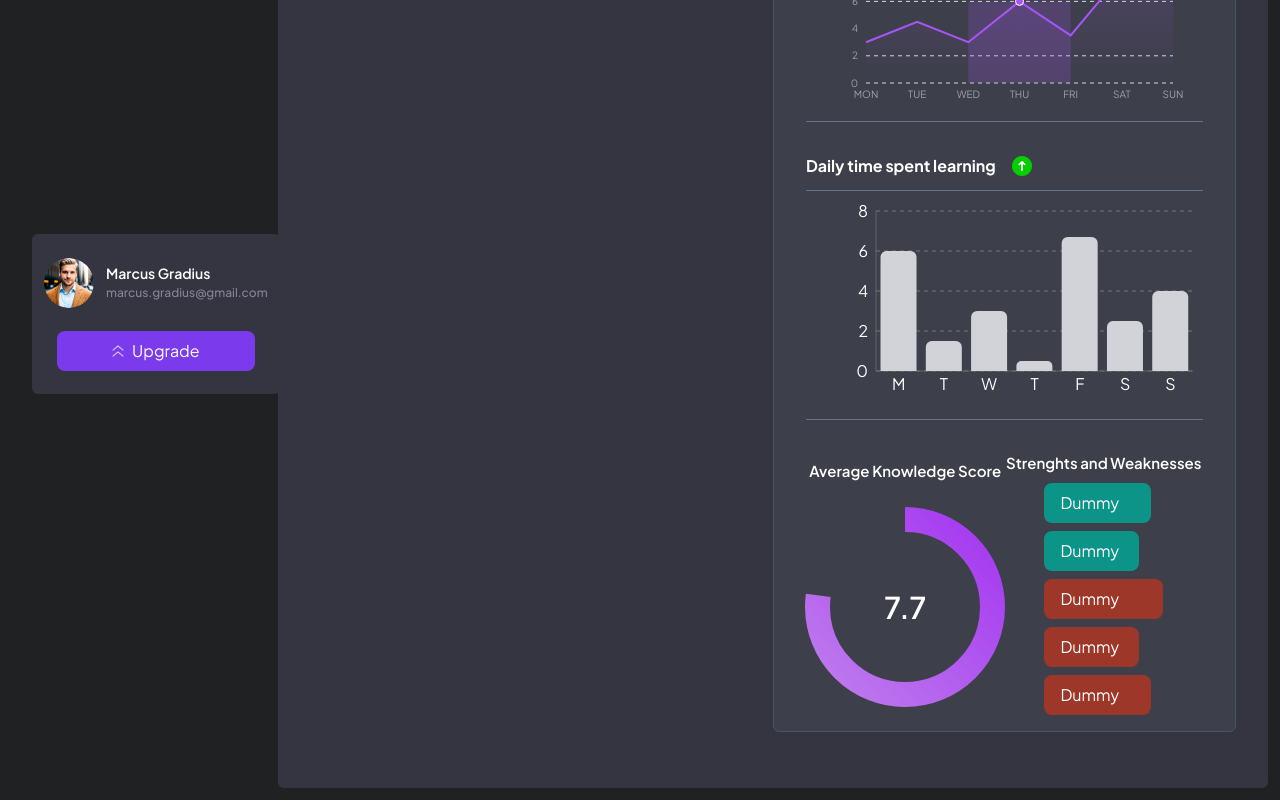
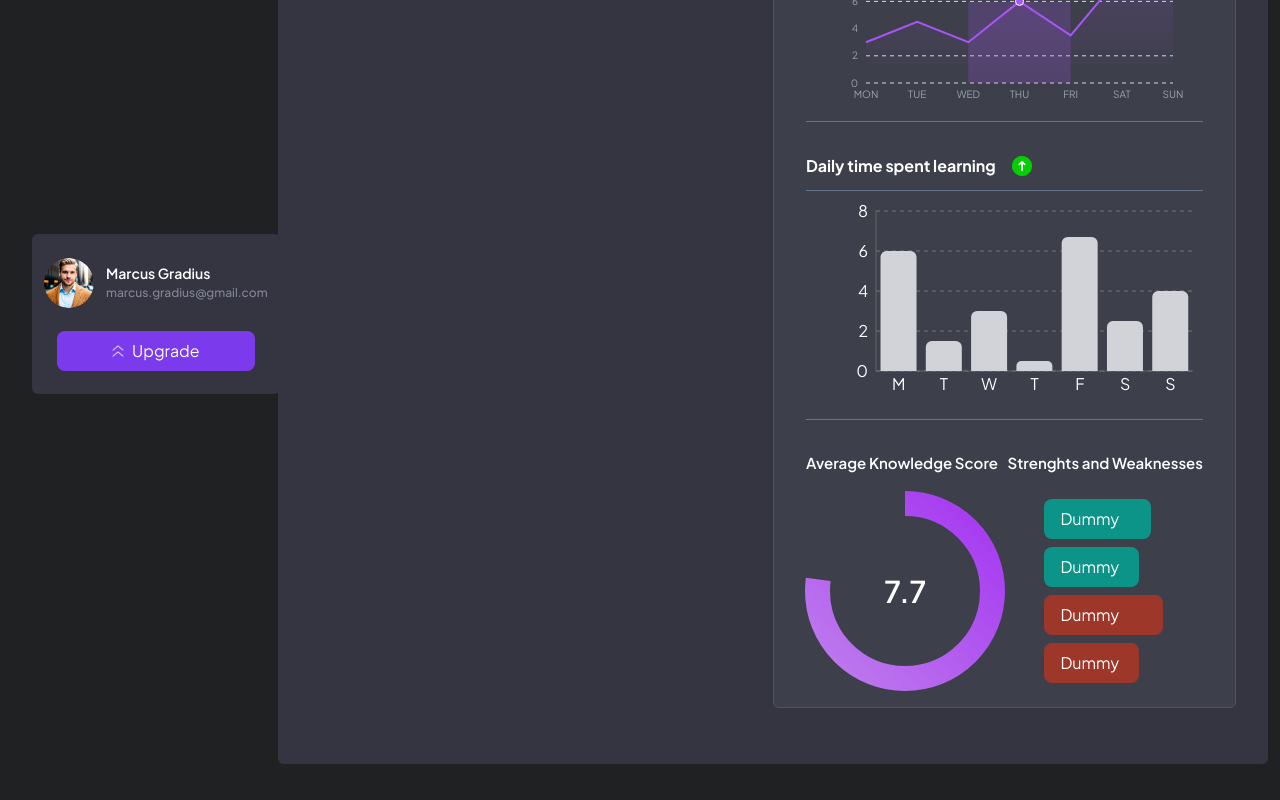
Before and after one commit to Dr-AddictStein/gradius-platform, a React (Vite) app: page /dashboard/perSubject in a window 1280 px wide. Shown: the part 390-1190 px from the top of the page. After the commit the page ends 1166 px from the top, so only its background shows below. Built offline with nearby package versions, Linux system fonts and the light colour scheme.

Commit message:
perSubject half-done

```diff
--- a/src/Component/StrengthGraphRed.tsx
+++ b/src/Component/StrengthGraphRed.tsx
@@ -4,7 +4,6 @@ const StrengthGraphRed: React.FC = () => {
   const strengths = [
     { label: "Dummy", value: 100 },
     { label: "Dummy", value: 80 },
-    { label: "Dummy", value: 90 },
   ];
 
   return (
--- a/src/Pages/Dashboard/DashboardPerSubject.tsx
+++ b/src/Pages/Dashboard/DashboardPerSubject.tsx
@@ -45,22 +45,26 @@ const DashboardPerSubject = () => {
           <div className="w-full bg-slate-500 h-[1px] mb-6"></div>
           <LearningTimeGraph />
           <div className="w-full bg-slate-500 h-[1px] mb-6"></div>
+          <div className="w-full">
+            <div className="flex w-full justify-between text-center mb-4">
+              <h1 className="text-[15px] font-semibold">
+                Average Knowledge Score
+              </h1>
+              <h1 className="text-[15px] font-semibold">
+                Strenghts and Weaknesses
+              </h1>
+            </div>
             <div className="w-full flex justify-center items-center">
               <div className="w-1/2 h-full">
                 <div className="flex flex-col gap-6 justify-start items-center">
-                <h1 className="text-[15px] font-semibold">
-                  Average Knowledge Score
-                </h1>
                   <CircularProgress value={7.7} />
                 </div>
               </div>
               <div className="w-1/2 h-full">
                 <div className="flex justify-start items-center flex-col gap-2">
-                <h1 className="text-[15px] font-semibold">
-                  Strenghts and Weaknesses
-                </h1>
                   <StrengthGraphGreen />
                   <StrengthGraphRed />
+                </div>
               </div>
             </div>
           </div>
```
Lines whose indentation alone changed are shown as unchanged.
